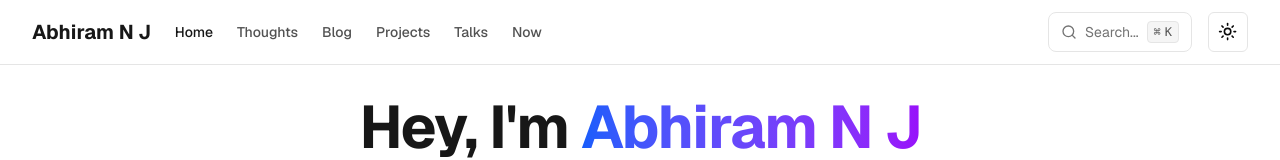
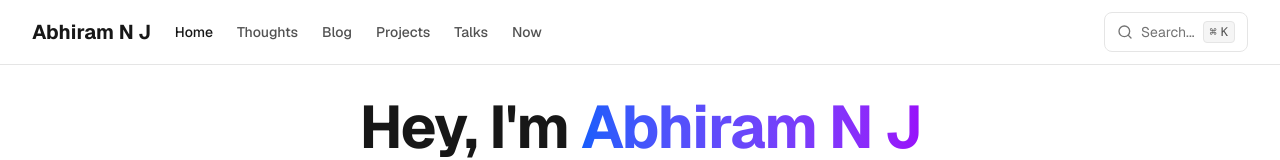
Before and after one commit to twilighty-abhi/portfolio-v3.0, a Next.js app: page / in a window 1280 px wide. Shown: the top 160 px of the page. Built offline with nearby package versions, Linux system fonts and the light colour scheme.

Commit message:
feat: remove ThemeToggle from Navigation and enforce dark mode in ThemeProvider for consistent theming

```diff
--- a/src/components/navigation.tsx
+++ b/src/components/navigation.tsx
@@ -2,7 +2,6 @@
 
 import Link from 'next/link';
 import { usePathname } from 'next/navigation';
-import { ThemeToggle } from './theme-toggle';
 import { GlobalSearch } from './global-search';
 import { type ContentItem } from '@/lib/content';
 
@@ -52,7 +51,6 @@ export function Navigation({ allContent }: NavigationProps) {
 
         <div className="flex items-center gap-4">
           <GlobalSearch allContent={allContent} />
-          <ThemeToggle />
         </div>
       </div>
 
--- a/src/components/theme-provider.tsx
+++ b/src/components/theme-provider.tsx
@@ -9,30 +9,27 @@ interface ThemeProviderProps {
 
 export function ThemeProvider({ children }: ThemeProviderProps) {
   useEffect(() => {
-    // Ensure the theme is applied immediately on mount
-    const applyTheme = () => {
+    // Force dark mode
+    const applyDarkTheme = () => {
       try {
-        const theme = localStorage.getItem('portfolio-theme');
-        const systemPrefersDark = window.matchMedia('(prefers-color-scheme: dark)').matches;
-
-        if (theme === 'dark' || (!theme && systemPrefersDark)) {
-          document.documentElement.classList.add('dark');
-        } else {
-          document.documentElement.classList.remove('dark');
-        }
+        // Always set dark mode regardless of system preference
+        document.documentElement.classList.add('dark');
+        // Save the preference to localStorage
+        localStorage.setItem('portfolio-theme', 'dark');
       } catch (error) {
         console.error('Theme application error:', error);
       }
     };
 
-    applyTheme();
+    applyDarkTheme();
   }, []);
 
   return (
     <NextThemesProvider
       attribute="class"
-      defaultTheme="system"
-      enableSystem
+      defaultTheme="dark"
+      enableSystem={false}
+      forcedTheme="dark"
       disableTransitionOnChange={false}
       storageKey="portfolio-theme"
     >
```
